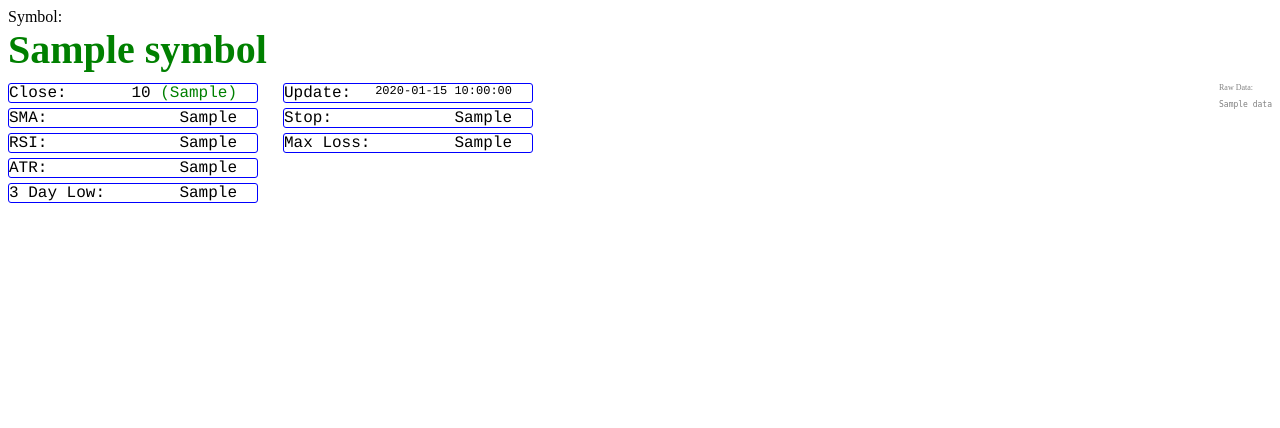
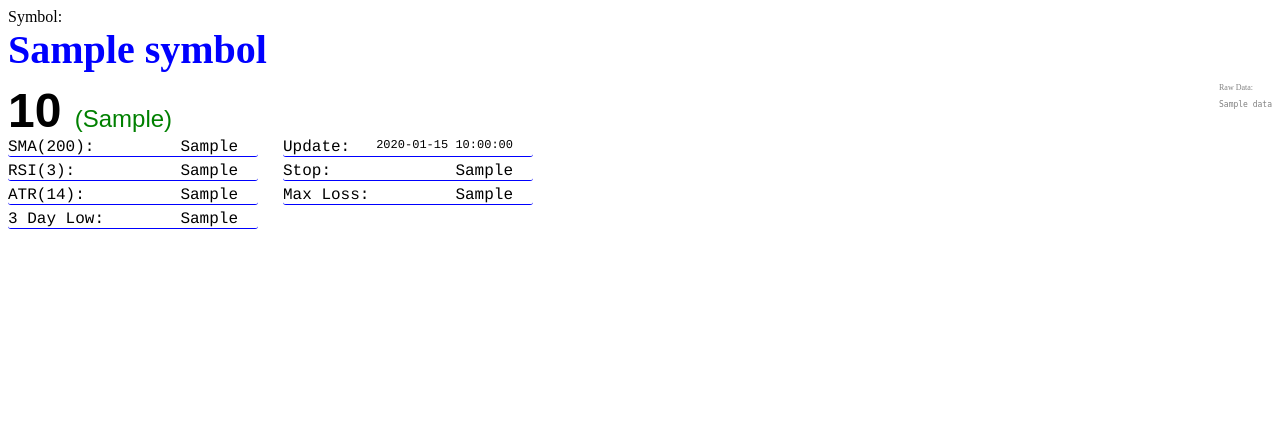
Before and after one commit to aaronloar/stockapp, a Flask app: template stockapp/templates/daily.html in a window 1280 px wide. Shown: the top 428 px of the page. Run offline with Flask 2, Linux system fonts and the light colour scheme; the template is opened without the code that fills it: most values are stand-ins (such as "Sample title", 1, 10 or a date in 2020).

Commit message:
Changed around the layout / display on the html page.

```diff
--- a/stockapp/static/style.css
+++ b/stockapp/static/style.css
@@ -5,7 +5,7 @@
 .header span {
     font-size: 2.5em;
     font-weight: bold;
-    color: green;
+    color: blue;
 }
 
 .stock_info {
@@ -23,7 +23,7 @@
 
 .data_point {
     font-family: courier;
-    border: 1px solid blue;
+    border-bottom: 1px solid blue;
     border-radius: 3px;
     margin-bottom: 5px;
     position: relative;
@@ -35,8 +35,17 @@
     right: 20px;
 }
 
+.close_price {
+    font-size: 300%;
+    font-weight: bold;
+    font-family: arial;
+}
 
+.close_price .change {
+    font-size: 50%;
+    font-weight: normal;
 
+}
 
 
 .change:after{
--- a/stockapp/templates/daily.html
+++ b/stockapp/templates/daily.html
@@ -9,16 +9,17 @@
     </div>
 
     <div class="stock_info">
+
+        <div class="close_price">
+            <span class="value" id="close">{{ info.close_price }}
+                <span class="change" delta="({{ info.close_change }})"></span>
+            </span>
+        </div>
+
         <div class="stock_data">
-            <div class="data_point">Close:
-                <span class="value" id="close">{{ info.close_price }}
-                    <span class="change" delta="({{ info.close_change }})"></span>
-                </span>
-            </div>
-
-            <div class="data_point">SMA: <span class="value" id="sma">{{ info.c_sma }}</span></div>
-            <div class="data_point">RSI: <span class="value" id="rsi">{{ info.c_rsi }}</span></div>
-            <div class="data_point">ATR: <span class="value" id="atr">{{ info.c_atr }}</span></div>
+            <div class="data_point">SMA(200): <span class="value" id="sma">{{ info.c_sma }}</span></div>
+            <div class="data_point">RSI(3): <span class="value" id="rsi">{{ info.c_rsi }}</span></div>
+            <div class="data_point">ATR(14): <span class="value" id="atr">{{ info.c_atr }}</span></div>
             <div class="data_point">3 Day Low: <span class="value" id="low3">{{ info.c_low3 }}</span></div>
 
         </div>
--- a/stockapp/views/view_ten_mm.py
+++ b/stockapp/views/view_ten_mm.py
@@ -1,8 +1,9 @@
+
+from flask import render_template
 import pprint
-
+import requests
 import sys
-import requests
-from flask import render_template
+import time
 
 import av_calls
 from stockapp import app
@@ -35,52 +36,53 @@ def get_daily(symbol):
               }
 
     print("Getting info for: {}".format(symbol))
+    ts = time.time()
     r = requests.get(app.config["URL"], params=params)
 
-    if r.status_code != 200:
-        print("Error getting daily data: {}\n{}".format(r.status_code, r.text))
-        return render_template("daily.html", symbol=symbol,
-                               meta="Error code: {}".format(r.status_code),
-                               data="{}".format(r.text))
-    else:
-        meta = r.json()['Meta Data']
-        data = r.json()['Time Series (Daily)']
+    print("{} - {}".format(r.status_code, time.time() - ts))
+    r.raise_for_status()
 
-        f_meta = pprint.pformat(meta, indent=2, width=100)
-        f_data = pprint.pformat(data, indent=2, width=70)
+    meta = r.json()['Meta Data']
+    data = r.json()['Time Series (Daily)']
 
-        # close, close_date = calculations.close_price(symbol)
+    f_meta = pprint.pformat(meta, indent=2, width=100)
+    f_data = pprint.pformat(data, indent=2, width=70)
 
-        close_date = sorted(data.keys())[-1]
-        close = data[close_date]
-        close_prev = float(data[sorted(data.keys())[-2]]["4. close"])
+    # close, close_date = calculations.close_price(symbol)
 
-        for k, v in close.items():
-            close[k] = float(v)
+    close_date = sorted(data.keys())[-1]
+    close = data[close_date]
+    close_prev = float(data[sorted(data.keys())[-2]]["4. close"])
 
-        sma = calculations.sma(data, sma_period)
-        atr = calculations.atr(data, atr_period)
-        rsi = calculations.rsi(data, rsi_period)
-        low3 = calculations.low3(data)
-        stop = calculations.get_stop(low3, atr)
-        max_loss = close["4. close"] - stop
+    for k, v in close.items():
+        close[k] = float(v)
 
-        info = {"symbol": symbol,
-                "meta": f_meta,
-                "data": f_data,
-                "close_price": "{:.2f}".format(close["4. close"]),
-                "close_change": "{:.2f}".format(close["4. close"] - close_prev),
-                "close_date": close_date,
-                "c_sma": "{:.3f}".format(sma),
-                "c_rsi": "{:.3f}".format(rsi),
-                "c_atr": "{:.4f}".format(atr),
-                "c_low3": "{:.2f}".format(low3),
-                "c_stop": "{:.2f}".format(stop),
-                "c_max_loss": "{:.2f}".format(max_loss)
+    ts = time.time()
 
-                }
+    sma = calculations.sma(data, sma_period)
+    atr = calculations.atr(data, atr_period)
+    rsi = calculations.rsi(data, rsi_period)
+    low3 = calculations.low3(data)
+    stop = calculations.get_stop(low3, atr)
+    max_loss = close["4. close"] - stop
+    print("Calculation time: {}".format(time.time() - ts))
 
-        return render_template("daily.html", info=info)
+    info = {"symbol": symbol,
+            "meta": f_meta,
+            "data": f_data,
+            "close_price": "{:.2f}".format(close["4. close"]),
+            "close_change": "{:.2f}".format(close["4. close"] - close_prev),
+            "close_date": close_date,
+            "c_sma": "{:.3f}".format(sma),
+            "c_rsi": "{:.3f}".format(rsi),
+            "c_atr": "{:.4f}".format(atr),
+            "c_low3": "{:.2f}".format(low3),
+            "c_stop": "{:.2f}".format(stop),
+            "c_max_loss": "{:.2f}".format(max_loss)
+
+            }
+
+    return render_template("daily.html", info=info)
 
 
 if __name__ == '__main__':
```
